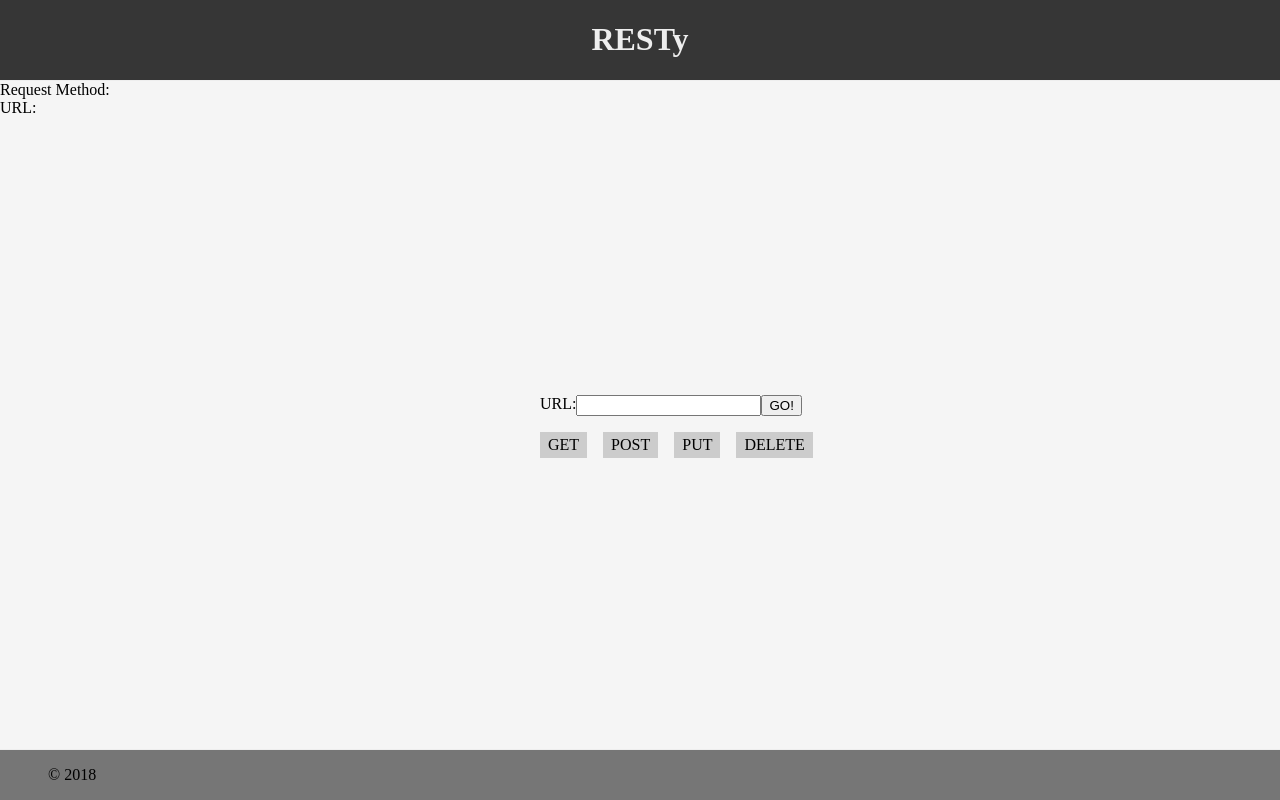
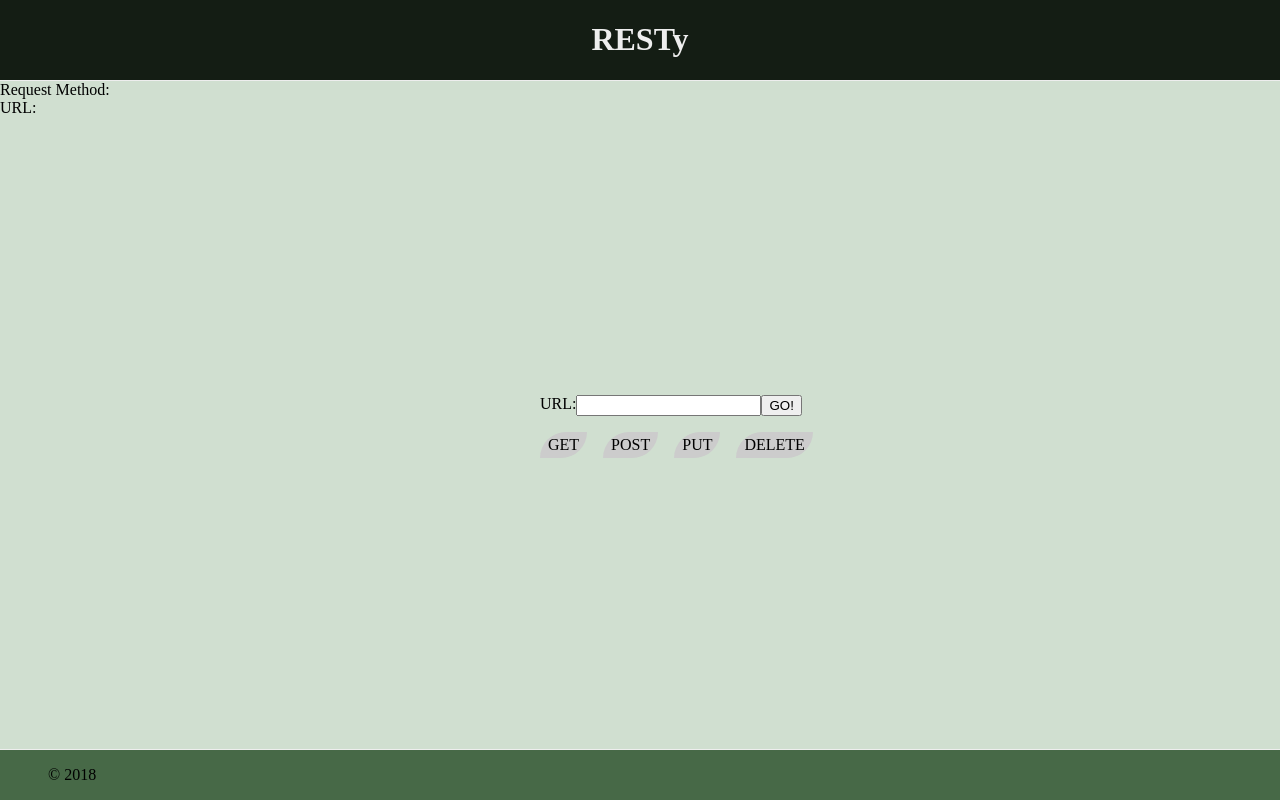
Before and after one commit to Jrc2855/resty, a React (Create React App) app: page / in a window 1280 px wide. Built offline with nearby package versions, Linux system fonts and the light colour scheme.

Commit message:
Added Styling and Readme

```diff
--- a/src/App.scss
+++ b/src/App.scss
@@ -1,4 +1,4 @@
-$backgroundColor: #f5f5f5;
+$backgroundColor: rgb(208, 223, 208);
 
 html, body {
   height: 100%;
--- a/src/Components/Form/Form.scss
+++ b/src/Components/Form/Form.scss
@@ -1,4 +1,4 @@
-$backgroundColor: #efefef;
+$backgroundColor: rgb(122, 220, 122);
 $radius: 40%;
 
 form {
@@ -16,9 +16,12 @@ form {
         margin-right: 1rem;
         padding: .25rem .5rem;
         background: #ccc;
+        border-radius:200px 0px;
+
 
         &:hover, &.active {
-          background: #fff;
+          background: darken($backgroundColor, 25);
+          color:white;
         }
       }
     }
```
Also changed, not shown: Lab-26-UML.png (added), 1 other file (tests, documents, lock files or other folders).
